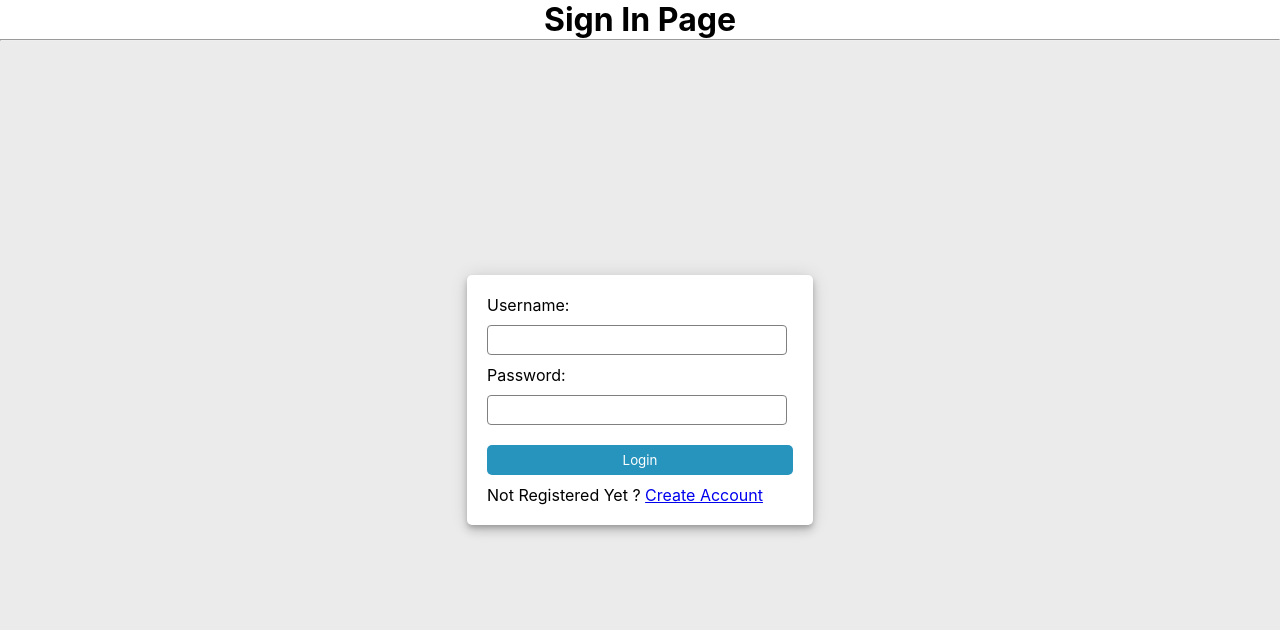
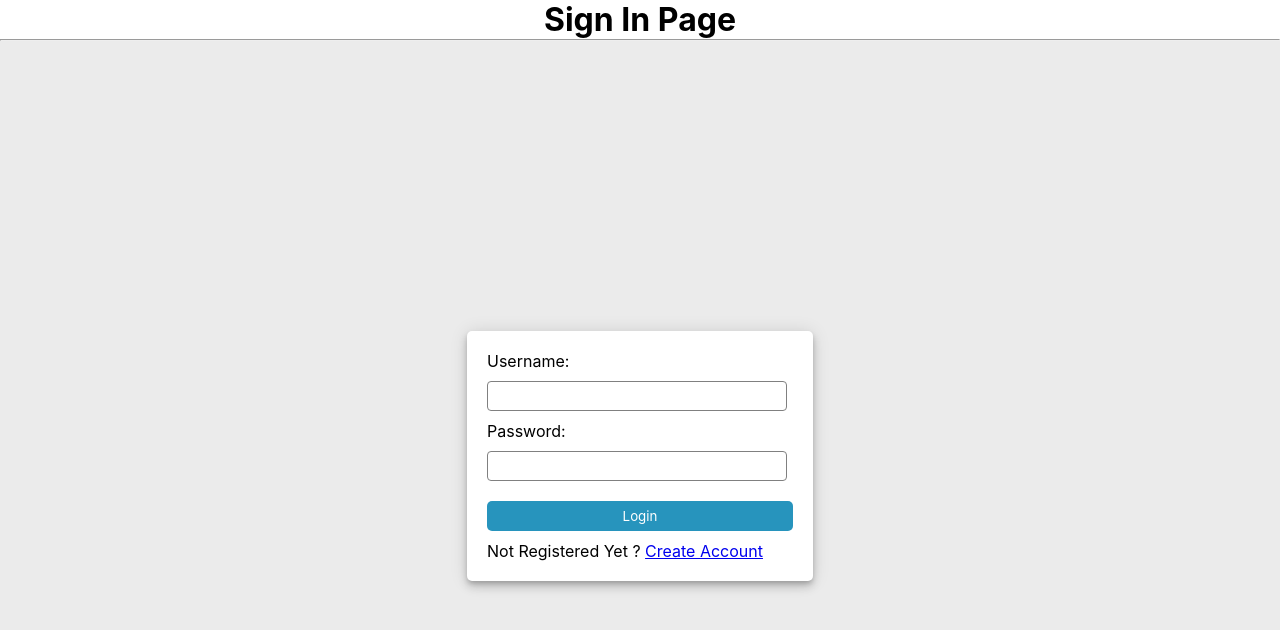
Before and after one commit to gurami98/user-management-github, a React (Create React App) app: page / in a window 1280 px wide. Shown: the top 630 px of the page. Built offline with nearby package versions, Linux system fonts and the light colour scheme.

Commit message:
add basic error validation handling

```diff
--- a/src/components/SignInForm/SignInForm.css
+++ b/src/components/SignInForm/SignInForm.css
@@ -1,14 +1,19 @@
 .form-container{
     background-color: #EBEBEB;
     height: 100vh;
+    display: flex;
+    justify-content: center;
+    align-items: center;
+    gap: 30px;
+    flex-direction: column;
 }
 
 .form{
     background-color: white;
-    position: absolute;
-    top: 50%;
-    left: 50%;
-    transform: translate(-50%, -50%);
+    /*position: absolute;*/
+    /*top: 50%;*/
+    /*left: 50%;*/
+    /*transform: translate(-50%, -50%);*/
     border-radius: 5px;
     padding: 20px;
     box-shadow: 0 3px 5px -1px rgb(0 0 0 / 20%), 0px 6px 10px 0px rgb(0 0 0 / 14%), 0px 1px 18px 0px rgb(0 0 0 / 12%);
@@ -41,3 +46,7 @@
 .submit-button:hover{
     opacity: 0.8;
 }
+
+.form-errors{
+    color: red;
+}
--- a/src/components/SignInForm/SignInForm.js
+++ b/src/components/SignInForm/SignInForm.js
@@ -11,6 +11,8 @@ function SignInForm() {
         username: '',
         password: ''
     })
+
+    const [validationErrors, setValidationErrors] = useState([])
 
     const handleFormInputChange = (e) => {
         const {name, value} = e.target
@@ -31,11 +33,25 @@ function SignInForm() {
             // navigate('/dashboard');
         } catch (e) {
             console.log(e);
-            alert('error while trying to log in')
+            if (Array.isArray(e.response.data.message)){
+                setValidationErrors(e.response.data.message);
+            }else {
+                setValidationErrors([e.response.data.message]);
+            }
+            // alert('error while trying to log in')
         }
     }
     return (
         <div className="form-container">
+            <div className="form-errors">
+                {
+                    validationErrors.map((error, index) => {
+                        return (
+                            <p key={index}>{error}</p>
+                        )
+                    })
+                }
+            </div>
             <form className="form" onSubmit={handleFormSubmit}>
                 <label htmlFor="username">Username: </label>
                 <input className="form-control" type="text" id='username' name='username' value={user.username}
--- a/src/components/SignUpForm/SignUpForm.js
+++ b/src/components/SignUpForm/SignUpForm.js
@@ -15,6 +15,8 @@ function SignUpForm() {
         password: '',
         confirmPassword: ''
     })
+    const [validationErrors, setValidationErrors] = useState([])
+
 
     const handleFormInputChange = (e) => {
         const {name, value} = e.target
@@ -46,12 +48,26 @@ function SignUpForm() {
             navigate('/', {state: {success: true}})
         }catch(e){
             console.log(e);
-            alert('error while registering')
+            if (Array.isArray(e.response.data.message)){
+                setValidationErrors(e.response.data.message);
+            }else {
+                setValidationErrors([e.response.data.message]);
+            }
+            // alert('error while registering')
         }
     }
 
     return (
         <div className="form-container">
+            <div className="form-errors">
+                {
+                    validationErrors.map((error, index) => {
+                        return (
+                            <p key={index}>{error}</p>
+                        )
+                    })
+                }
+            </div>
             <form className="form" onSubmit={handleFormSubmit}>
                 <label htmlFor="firstName">Firstname: </label>
                 <input className="form-control" type="text" id='firstName' name='firstName' value={user.firstName} onChange={handleFormInputChange}/>
```
